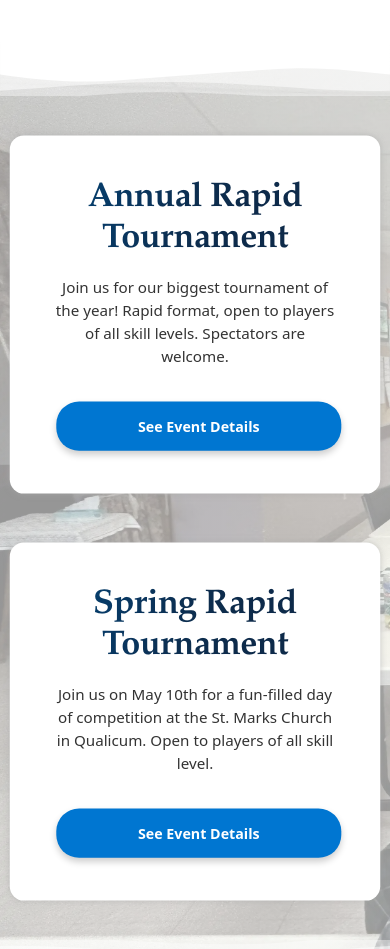
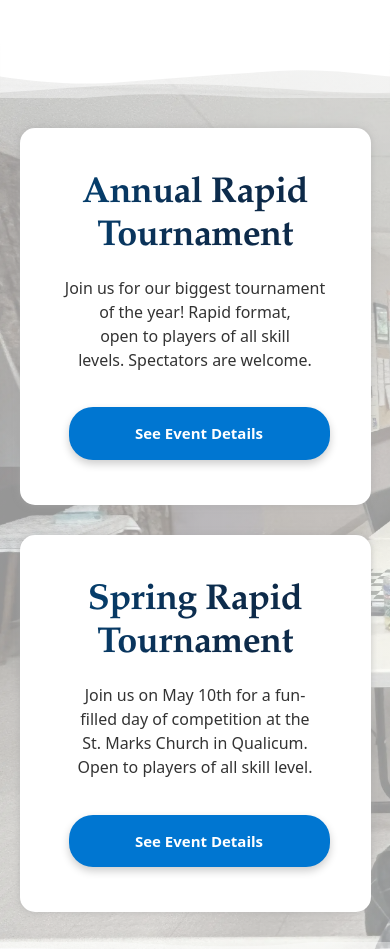
Before and after one commit to Pythoript/oceanside-chess-website, a website: page index.html in a window 390 px wide. Shown: the part 860-1809 px from the top of the page. Drawn offline with nearby package versions, Linux system fonts and the light colour scheme; files that its build step writes are made by us from their sources; a web font is replaced by a local one.

Commit message:
Minor adjustment

```diff
--- a/scss/lib/_fonts.scss
+++ b/scss/lib/_fonts.scss
@@ -41,7 +41,7 @@ body {
 		--font-size-md: clamp(1.252rem, 0.41692vw + 1.14777rem, 1.48913rem);
 		--font-size-lg: clamp(1.5675rem, 0.52722vw + 1.4357rem, 1.86736rem);
 		--font-size-xl: clamp(1.96252rem, 0.66665vw + 1.79585rem, 2.34167rem);
-		--font-size-xxl: clamp(2.375rem, 2.486vw + 1.754rem, 3.75rem);
+		--font-size-xxl: clamp(2.375rem, 2.8vw + 1.754rem, 3.75rem);
 		--font-size-xxxl: clamp(3.07625rem, 1.06561vw + 2.80985rem, 3.68232rem);
   }
 }
--- a/scss/main.scss
+++ b/scss/main.scss
@@ -67,9 +67,10 @@ section {
       background: #fff;
       padding: 3rem;
       box-shadow: 0 0 7px #a8a8a899;
-      scale: 0.95;
+      max-width: 90vw;
+      text-wrap: balance;
       &:hover {
-         transition: 200ms all ease;
+         transition: 400ms all cubic-bezier(.58,.19,.26,.81);
          scale: 0.98;
       }
    }
```
